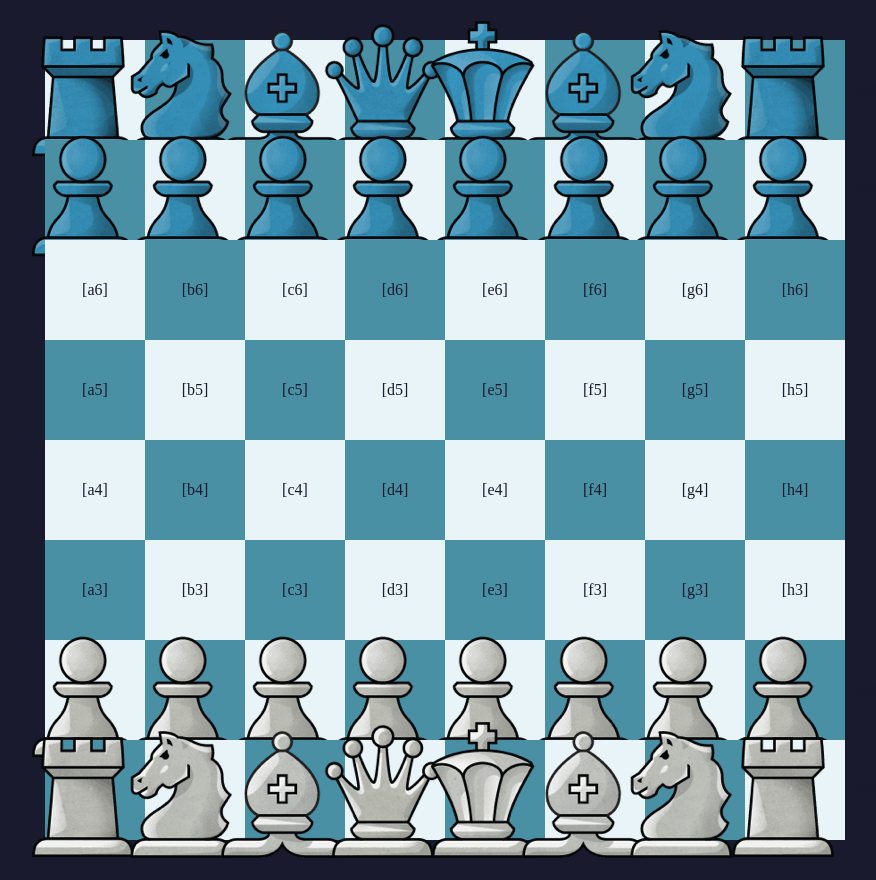
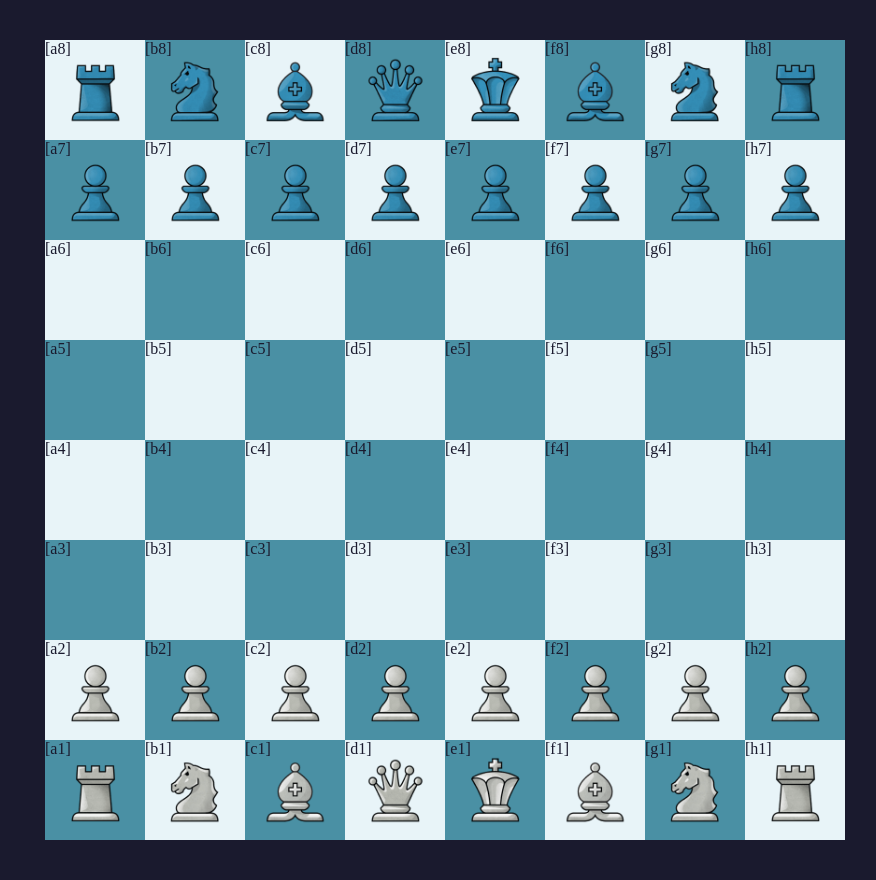
Before and after one commit to octane254/CHESS-PROJECT-1, a React (Vite) app in the folder chess-project/: page / in a window 1280 px wide. Shown: the whole page, without its empty margins (195-1071 px from the left). Built offline with nearby package versions, Linux system fonts and the light colour scheme.

Commit message:
SCRUM-23:sizing the pieces to fit the tiles and fixing minor errors

```diff
--- a/chess-project/src/Components/Board.jsx
+++ b/chess-project/src/Components/Board.jsx
@@ -63,17 +63,17 @@ function ChessBoard (){
             const tilecolors = (i+j)%2
             const position = `${columns[j]}${rows[i]}`
 
-            // store tileclass variable as undifined to allow the tiles to be looped in different colors in the board
+            // store tileclass variable as undifined to allow the tiles for it to change color with specified validation
 
             let tileclass;
 
             if(tilecolors === 0){
 
-                tileclass = "white-color"  // To Add the class in css to display a white tile
+                tileclass = "white-color"
             }
             else{
 
-                tileclass = "blue-color" // To Add class in css to display a blue tile
+                tileclass = "blue-color"
             }
 
             // Add Tiles to the board
@@ -88,7 +88,7 @@ function ChessBoard (){
                 >
                     <ChessPieces piece={pieces[position]} />
 
-                [{position}]
+                <div className="coordinates">[{position}]</div>
 
                 </div>
 
--- a/chess-project/src/Components/Chess-PIeces.jsx
+++ b/chess-project/src/Components/Chess-PIeces.jsx
@@ -39,6 +39,7 @@ function ChessPieces ({piece}){
 
         src={pieceImages[piece]}
         alt={piece}
+        className='imagePiece'
 
         />
     )
--- a/chess-project/src/Css/board.css
+++ b/chess-project/src/Css/board.css
@@ -18,9 +18,12 @@ body{
     width: 100px;
     height: 100px;
     display: flex;
-    align-items: center;
-    justify-content: center;
+    position: relative;
 
+
+}
+.coordinates{
+    position: absolute;
 }
 .white-color{
     background-color: #e8f4f8;
@@ -28,3 +31,12 @@ body{
 .blue-color{
     background-color: #4a90a4 ;
 }
+
+.imagePiece{
+    width: 70px;
+    height: 70px;
+    display: flex;
+    align-self: center;
+    margin: auto;
+
+}
```
